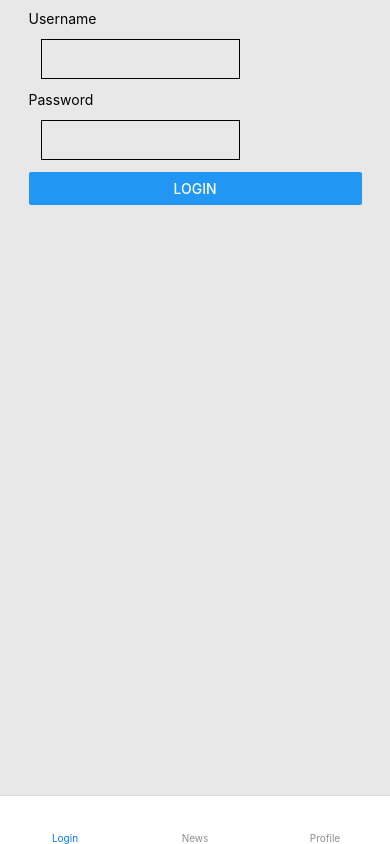
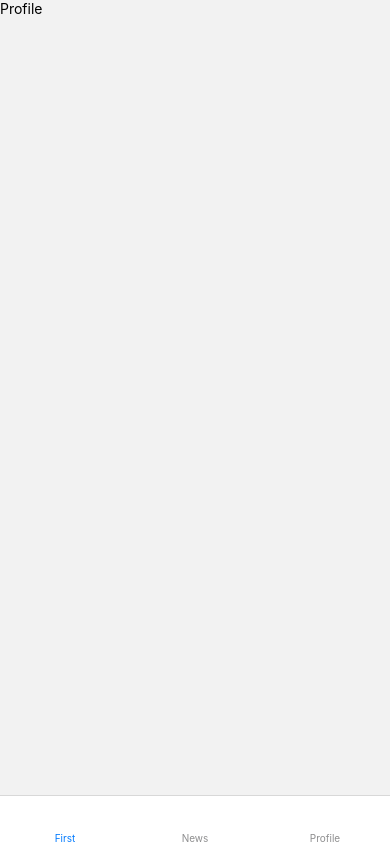
Before and after one commit to RomanU-C/ProjectNetwork, a React Native app: screen / in a window 390 px wide. Built offline with nearby package versions, Linux system fonts and the light colour scheme.

Commit message:
Strange AuthFlow Method

```diff
--- a/package.json
+++ b/package.json
@@ -13,6 +13,7 @@
     "@react-native-async-storage/async-storage": "^1.15.2",
     "@react-native-community/masked-view": "^0.1.10",
     "@react-navigation/bottom-tabs": "^5.11.9",
+    "@react-navigation/stack": "^5.14.4",
     "react": "17.0.1",
     "react-devtools": "^4.11.0",
     "react-hook-form": "^7.0.5",
--- a/src/components/navigation/Root.js
+++ b/src/components/navigation/Root.js
@@ -8,13 +8,17 @@ import ProfilePage from '../../screens/profileScreen/Profile';
 import { styles } from './Root.style';
 
 const Tab = createBottomTabNavigator();
+let flag = true;
+const checkAuth = !flag ? LoginPage : ProfilePage;
+
+
 
 
 const Root = () => {
  return (
         <NavigationContainer>
           <Tab.Navigator>
-            <Tab.Screen name={ROUTE.LOGIN} component={LoginPage} style={styles.setingTabBar}/>
+            <Tab.Screen name={ROUTE.FIRST} component={checkAuth} style={styles.setingTabBar}/>
             <Tab.Screen name={ROUTE.NEWS} component={NewsPage} style={styles.setingTabBar}/>
             <Tab.Screen name={ROUTE.PROFILE} component={ProfilePage} style={styles.setingTabBar}/>
           </Tab.Navigator>
--- a/src/constants.js
+++ b/src/constants.js
@@ -1,5 +1,5 @@
 export const ROUTE = {
-    LOGIN: 'Login',
+    FIRST: 'First',
     NEWS: 'News',
     PROFILE: 'Profile'
 }
```
Also changed, not shown: 2 other files (tests, documents, lock files or other folders).
